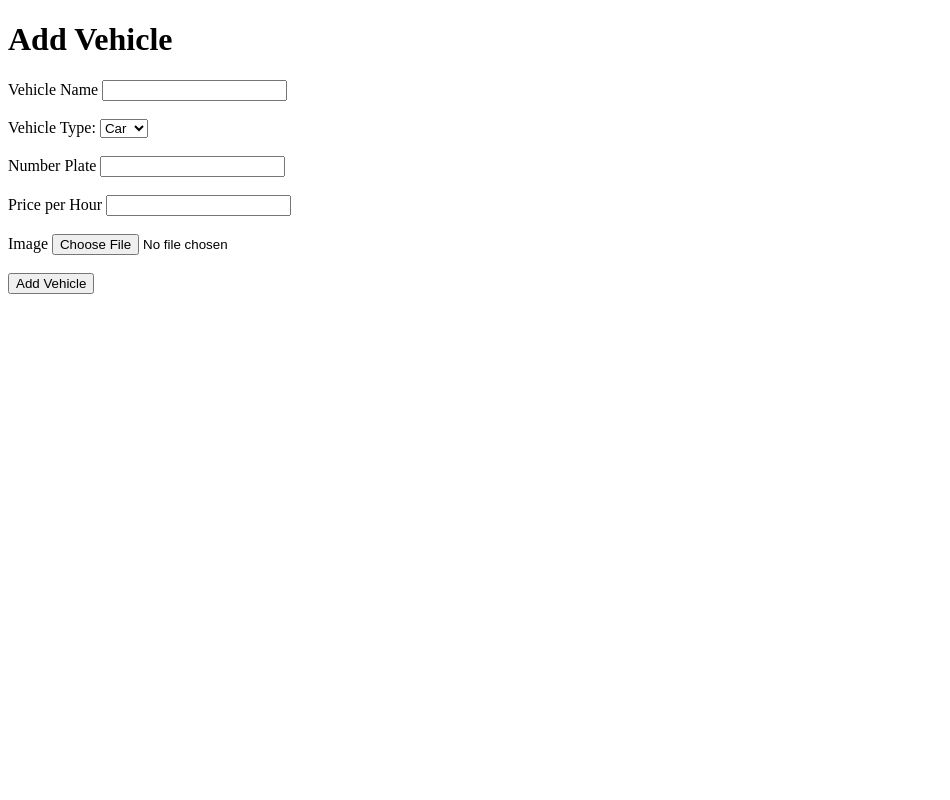
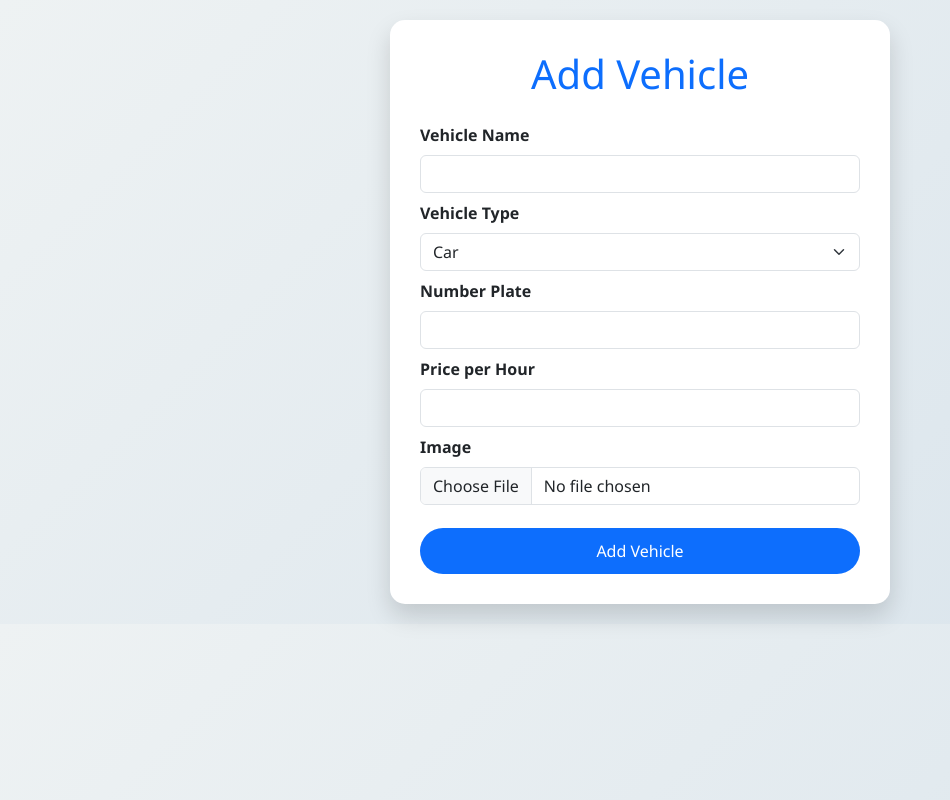
Before and after one commit to adithyaaneesh/django_wheelzy, a Django app: template wheelzy_app/templates/add_vehicle.html in a window 1280 px wide. Shown: the whole page, without its empty margins (0-950 px from the left). Run offline with Django 3.2, Linux system fonts and the light colour scheme; the template is opened without the code that fills it, so the values that code supplies are empty.

Commit message:
add style for add page

```diff
--- a/wheelzy_app/templates/add_vehicle.html
+++ b/wheelzy_app/templates/add_vehicle.html
@@ -4,25 +4,91 @@
     <meta charset="UTF-8">
     <meta name="viewport" content="width=device-width, initial-scale=1.0">
     <title>Add Vehicle</title>
+
+    <!-- Bootstrap CSS -->
+    <link href="https://cdn.jsdelivr.net/npm/bootstrap@5.3.2/dist/css/bootstrap.min.css" rel="stylesheet">
+
+    <style>
+        body {
+            background: linear-gradient(135deg, #eef2f3, #d9e4ec);
+            font-family: 'Segoe UI', Tahoma, Geneva, Verdana, sans-serif;
+        }
+
+        .form-card {
+            max-width: 500px;
+            margin: 20px auto;
+            padding: 30px;
+            border-radius: 15px;
+            background-color: #fff;
+            box-shadow: 0 12px 25px rgba(0,0,0,0.15);
+        }
+
+        .form-card h1 {
+            text-align: center;
+            color: #0d6efd;
+            margin-bottom: 25px;
+        }
+
+        label {
+            font-weight: 600;
+        }
+
+        input, select {
+            border-radius: 10px;
+        }
+
+        .btn-submit {
+            background-color: #0d6efd;
+            color: white;
+            border-radius: 25px;
+            width: 100%;
+            padding: 10px 0;
+            margin-top: 15px;
+            transition: background-color 0.3s;
+        }
+
+        .btn-submit:hover {
+            background-color: #084298;
+            color: white;
+        }
+    </style>
 </head>
 <body>
+
+    <div class="form-card">
         <h1>Add Vehicle</h1>
         <form method="post" enctype="multipart/form-data">
             {% csrf_token %}
-        <label>Vehicle Name</label>
-        <input type="text" name="vehicle_name"><br><br>
-        <label>Vehicle Type:</label>
-        <select name="vehicle_type" required>
+
+            <div class="mb-2">
+                <label class="form-label">Vehicle Name</label>
+                <input type="text" name="vehicle_name" class="form-control" required>
+            </div>
+
+            <div class="mb-2">
+                <label class="form-label">Vehicle Type</label>
+                <select name="vehicle_type" class="form-select" required>
                     <option value="car">Car</option>
                     <option value="bike">Bike</option>
-        </select> <br>  <br>
-        <label>Number Plate</label>
-        <input type="text" name="number_plate"><br><br>
-        <label>Price per Hour</label>
-        <input type="number" name="price_per_hour"><br><br>
-        <label>Image</label>
-        <input type="file" name="image"><br><br>
-        <button type="submit">Add Vehicle</button>
+                </select>
+            </div>
+
+            <div class="mb-2">
+                <label class="form-label">Number Plate</label>
+                <input type="text" name="number_plate" class="form-control" required>
+            </div>
+
+            <div class="mb-2">
+                <label class="form-label">Price per Hour</label>
+                <input type="number" name="price_per_hour" class="form-control" required>
+            </div>
+
+            <div class="mb-2">
+                <label class="form-label">Image</label>
+                <input type="file" name="image" class="form-control">
+            </div>
+            <button type="submit" class="btn btn-submit">Add Vehicle</button>
         </form>
+    </div>
 </body>
 </html>
--- a/wheelzy_app/templates/booking_form.html
+++ b/wheelzy_app/templates/booking_form.html
@@ -107,6 +107,5 @@
         <p class="note">* Total price and security deposit will be calculated automatically.</p>
 
     </div>
-
 </body>
 </html>
--- a/wheelzy_app/templates/home.html
+++ b/wheelzy_app/templates/home.html
@@ -14,7 +14,7 @@
 
         .page-title {
             font-weight: 700;
-            color: #dcb42e;
+            color: #2a8b38;
         }
 
         .vehicle-card {
@@ -50,7 +50,9 @@
 <body>
     <div class="container py-5">
         <h1 class="text-center mb-5 page-title">All Vehicles</h1>
-
+        <a href="{% url 'add_vehicle' %}" class="mb-4 btn btn-warning btn-view">
+            Add
+        </a>
         <div class="row g-4">
             {% for v in vehicles %}
             <div class="col-sm-6 col-md-4 col-lg-3">
```
Lines whose indentation alone changed are shown as unchanged.
